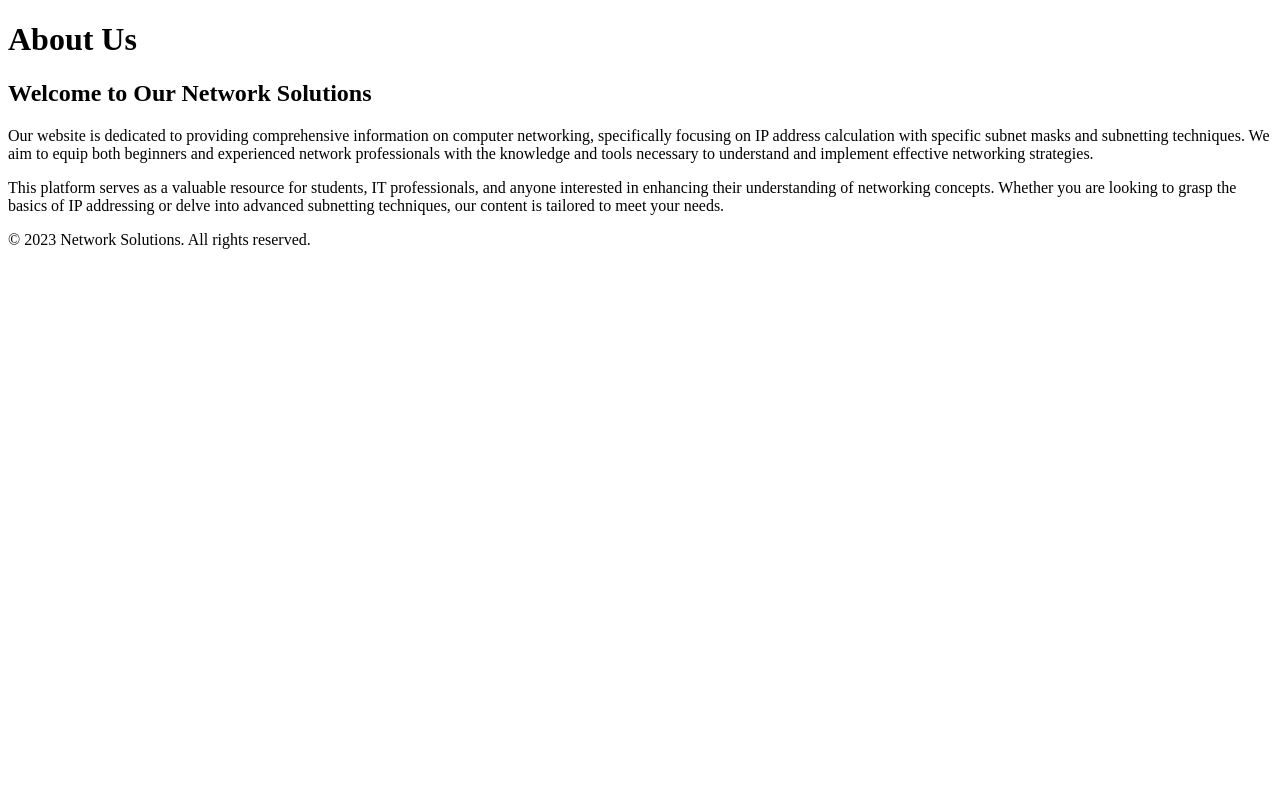
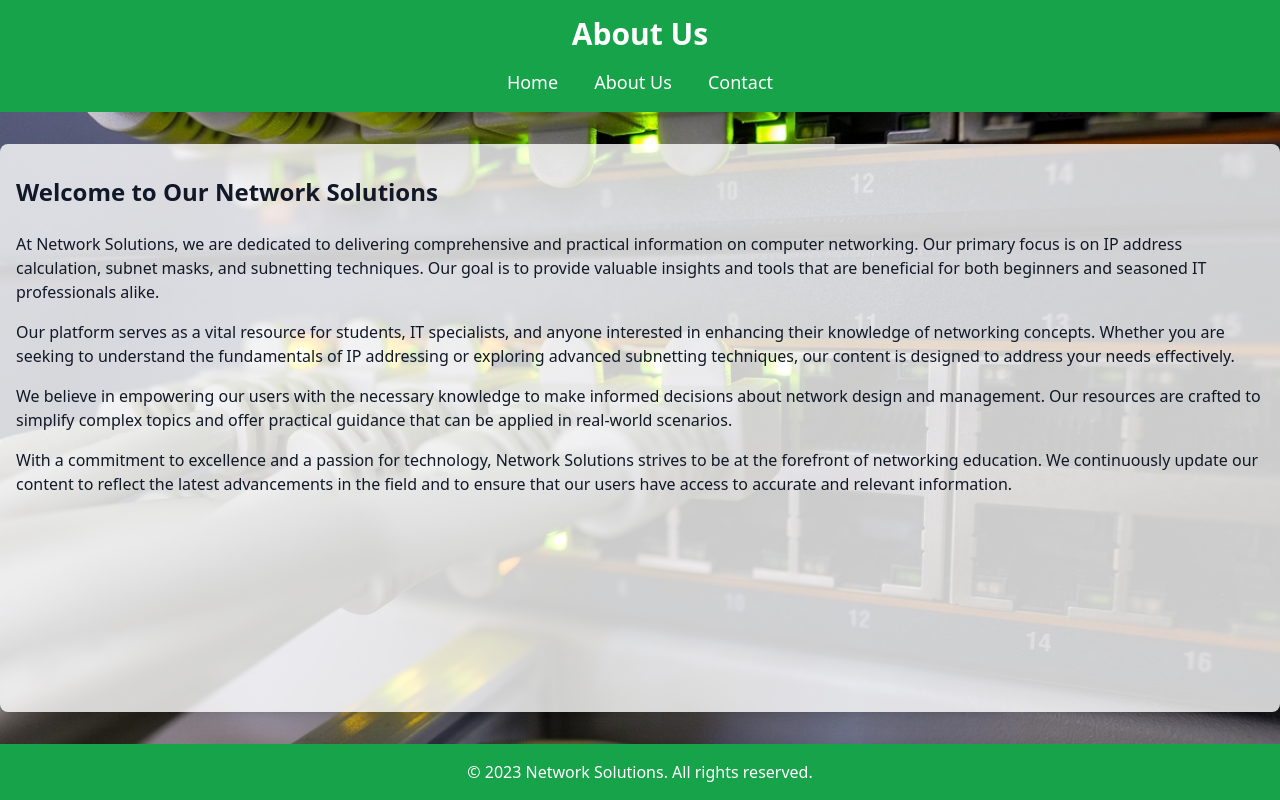
Before and after one commit to Kamilq99/KalkulatorIP, a plain HTML site: page template/about_us_page/aboutus.html in a window 1280 px wide. Drawn offline with nearby package versions, Linux system fonts and the light colour scheme.

Commit message:
AboutUs SubPage

```diff
--- a/template/about_us_page/aboutus.html
+++ b/template/about_us_page/aboutus.html
@@ -1,24 +1,52 @@
 <!DOCTYPE html>
 <html lang="en">
+
 <head>
     <meta charset="UTF-8">
     <meta name="viewport" content="width=device-width, initial-scale=1.0">
     <title>About Us</title>
-    <link rel="stylesheet" href="styles.css">
+    <script src="https://cdn.tailwindcss.com"></script>
+    <style>
+        body {
+            background-image: url('ip.jpg');
+            background-size: cover;
+            background-position: center;
+        }
+    </style>
 </head>
-<body>
-    <header>
-        <h1>About Us</h1>
+
+<body class="text-gray-900 flex flex-col min-h-screen">
+
+    <!-- Header with Navigation -->
+    <header class="bg-green-600 text-white py-4">
+        <div class="container mx-auto text-center">
+            <h1 class="text-3xl font-bold">About Us</h1>
+            <nav class="mt-4">
+                <a href="index.html" class="mx-4 text-lg hover:text-green-300">Home</a>
+                <a href="about.html" class="mx-4 text-lg hover:text-green-300">About Us</a>
+                <a href="contact.html" class="mx-4 text-lg hover:text-green-300">Contact</a>
+            </nav>
+        </div>
     </header>
-    <main>
+
+    <!-- Main Content -->
+    <main class="container mx-auto flex-grow px-4 py-8 bg-white bg-opacity-80 rounded-lg shadow-lg my-8">
         <section>
-            <h2>Welcome to Our Network Solutions</h2>
-            <p>Our website is dedicated to providing comprehensive information on computer networking, specifically focusing on IP address calculation with specific subnet masks and subnetting techniques. We aim to equip both beginners and experienced network professionals with the knowledge and tools necessary to understand and implement effective networking strategies.</p>
-            <p>This platform serves as a valuable resource for students, IT professionals, and anyone interested in enhancing their understanding of networking concepts. Whether you are looking to grasp the basics of IP addressing or delve into advanced subnetting techniques, our content is tailored to meet your needs.</p>
+            <h2 class="text-2xl font-semibold mb-6">Welcome to Our Network Solutions</h2>
+            <p class="mb-4">At Network Solutions, we are dedicated to delivering comprehensive and practical information on computer networking. Our primary focus is on IP address calculation, subnet masks, and subnetting techniques. Our goal is to provide valuable insights and tools that are beneficial for both beginners and seasoned IT professionals alike.</p>
+            <p class="mb-4">Our platform serves as a vital resource for students, IT specialists, and anyone interested in enhancing their knowledge of networking concepts. Whether you are seeking to understand the fundamentals of IP addressing or exploring advanced subnetting techniques, our content is designed to address your needs effectively.</p>
+            <p class="mb-4">We believe in empowering our users with the necessary knowledge to make informed decisions about network design and management. Our resources are crafted to simplify complex topics and offer practical guidance that can be applied in real-world scenarios.</p>
+            <p class="mb-4">With a commitment to excellence and a passion for technology, Network Solutions strives to be at the forefront of networking education. We continuously update our content to reflect the latest advancements in the field and to ensure that our users have access to accurate and relevant information.</p>
         </section>
     </main>
-    <footer>
-        <p>&copy; 2023 Network Solutions. All rights reserved.</p>
+
+    <!-- Footer -->
+    <footer class="bg-green-600 text-white py-4 mt-auto">
+        <div class="container mx-auto text-center">
+            <p>&copy; 2023 Network Solutions. All rights reserved.</p>
+        </div>
     </footer>
+
 </body>
+
 </html>
```
